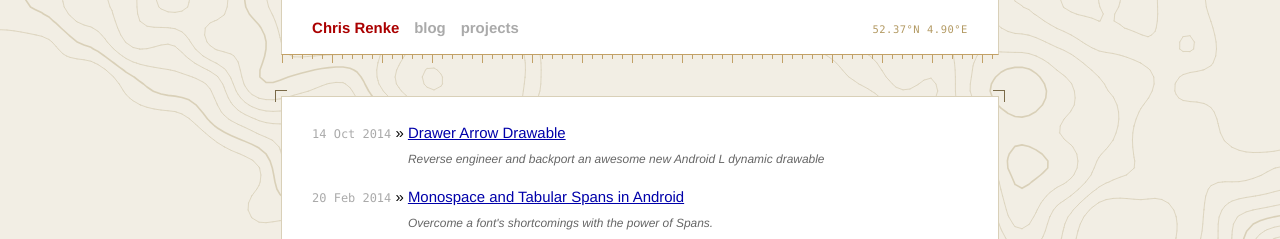
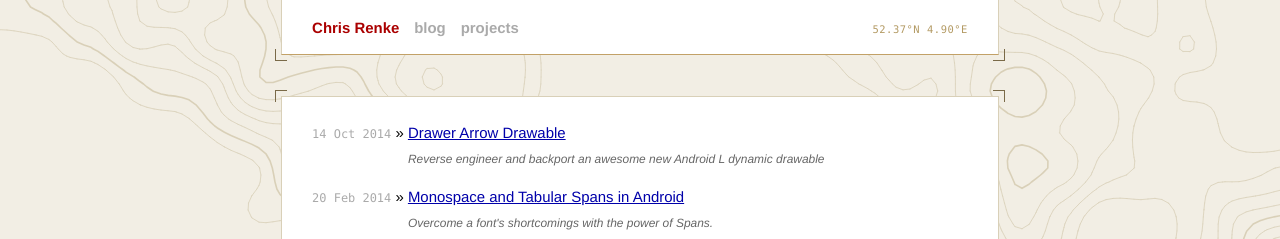
Before and after one commit to ChrisRenke/chrisrenke.github.io, a Jekyll site: the page built from index.html, in a window 1280 px wide. Shown: the top 239 px of the page. Built offline with Jekyll 4.4.1, drawn with Linux system fonts in a browser that asks for light colours.

Commit message:
Replace header ruler ticks with corner marks
Co-Authored-By: Claude Sonnet 5.5 <noreply@anthropic.com>

```diff
--- a/css/main.css
+++ b/css/main.css
@@ -118,15 +118,17 @@ a:visited { color: #a0a; }
   border-bottom-color: #c2a167;
 }
 
-/* ruler ticks hanging off the bottom edge */
-.masthead::after {
+/* corner crop marks on the bottom corners (the top edge is the page edge) */
+.masthead::before {
   content: "";
   position: absolute;
-  left: 0; right: 0; top: 100%;
-  height: 9px;
+  top: 0; right: -7px; bottom: -7px; left: -7px;
+  pointer-events: none;
   background:
-    repeating-linear-gradient(90deg, #c2a167 0 1px, transparent 1px 10px) top / 100% 5px no-repeat,
-    repeating-linear-gradient(90deg, #c2a167 0 1px, transparent 1px 50px) top / 100% 9px no-repeat;
+    linear-gradient(#7a6a48, #7a6a48) bottom left / 12px 1px no-repeat,
+    linear-gradient(#7a6a48, #7a6a48) bottom left / 1px 12px no-repeat,
+    linear-gradient(#7a6a48, #7a6a48) bottom right / 12px 1px no-repeat,
+    linear-gradient(#7a6a48, #7a6a48) bottom right / 1px 12px no-repeat;
 }
 
 .masthead-inner {
```
